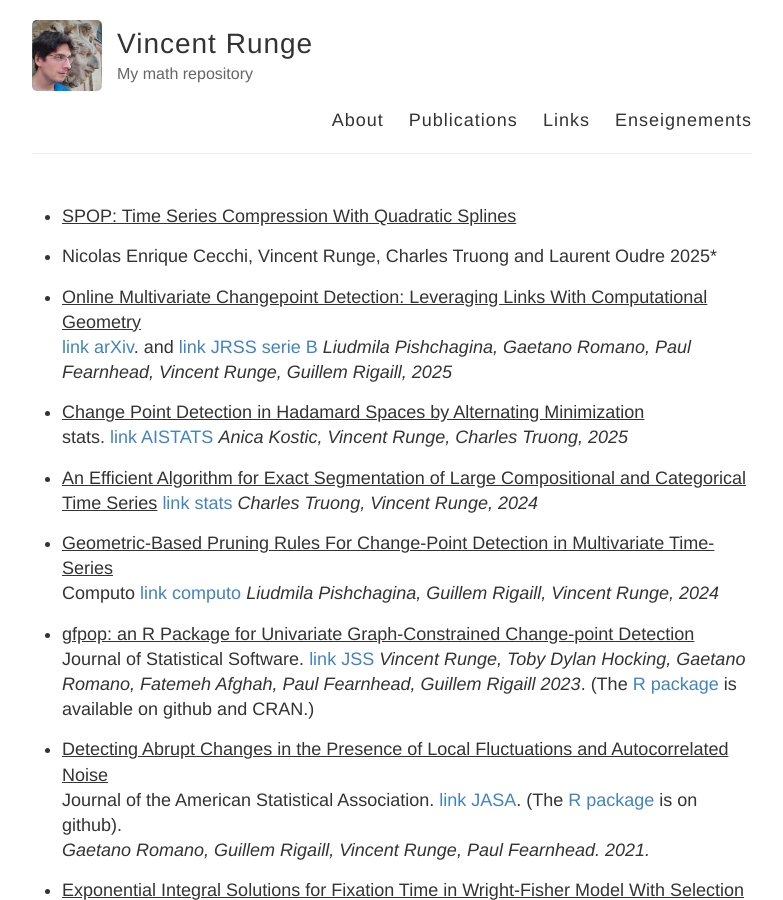
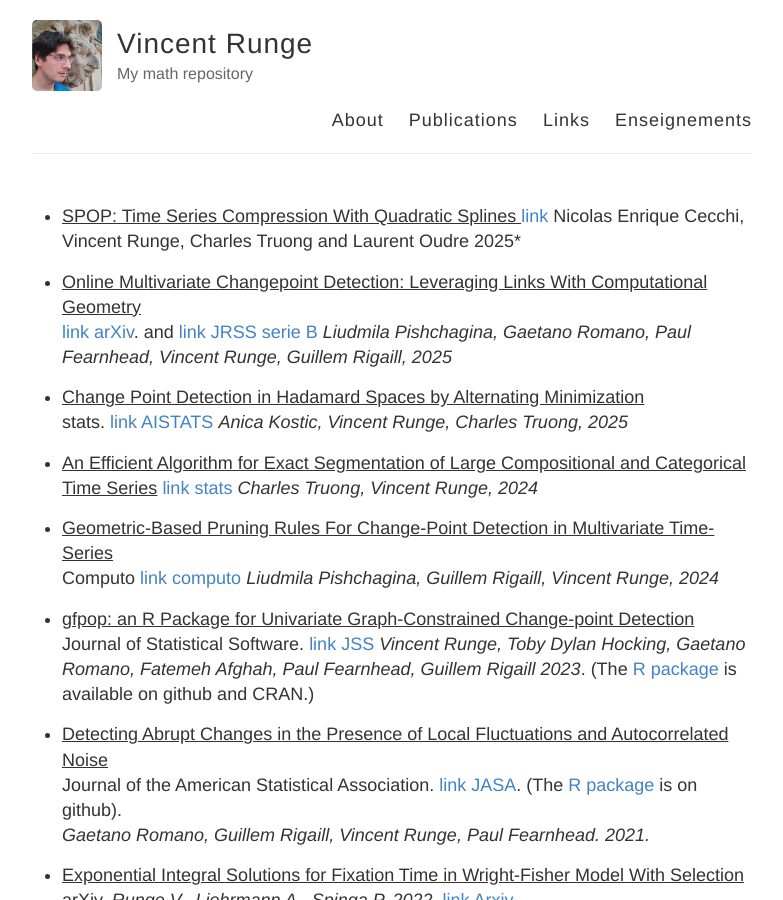
Before and after one commit to vincentrunge/vincentrunge.github.io, a Jekyll site: the page built from Publications.md, in a window 1280 px wide and 900 px high. Shown: the whole window, without its empty margins (248-1031 px from the left). Built offline with Jekyll 4.4.1, drawn with Linux system fonts in a browser that asks for light colours.

Commit message:
Update Publications.md

```diff
--- a/Publications.md
+++ b/Publications.md
@@ -6,7 +6,8 @@ permalink: /Publications/
 
 
 * <u>SPOP: Time Series Compression With Quadratic Splines </u>
-* Nicolas Enrique Cecchi, Vincent Runge, Charles Truong and Laurent Oudre 2025*
+[link](https://www.laurentoudre.fr/publis/EUSIPCO2025.pdf)
+Nicolas Enrique Cecchi, Vincent Runge, Charles Truong and Laurent Oudre 2025*
 
 * <u>Online Multivariate Changepoint Detection: Leveraging Links With Computational Geometry</u>
 [link arXiv](https://arxiv.org/abs/2311.01174).
```
